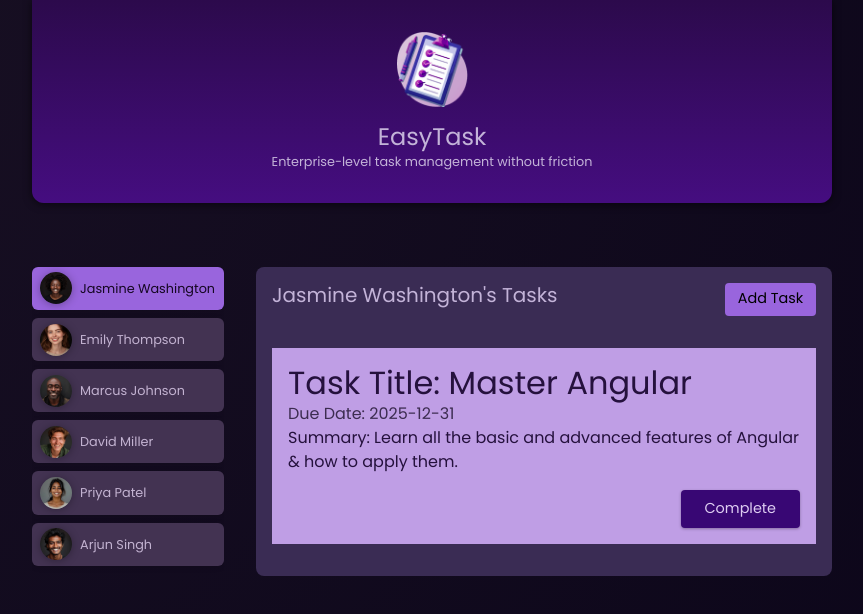
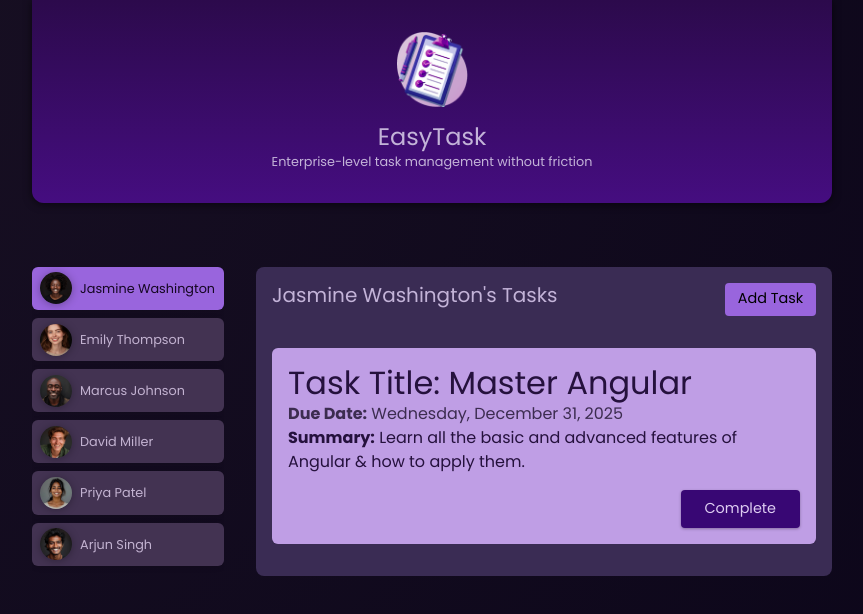
Before and after one commit to houh60/standalone-angular, an Angular app: page / in a window 1280 px wide. Both pictures are taken after a click on the button "Jasmine Washington". Shown: the top 614 px of the page, without its empty margins (208-1071 px from the left). Built offline with nearby package versions, Linux system fonts and the light colour scheme.

Commit message:
new changes

```diff
--- a/src/app/app.component.ts
+++ b/src/app/app.component.ts
@@ -4,7 +4,7 @@ import { UserComponent } from "./user/user.component";
 import { DUMMY_USERS } from './dummy-users';
 import { CommonModule } from '@angular/common';
 import { TasksComponent } from "./tasks/tasks.component";
-import { TaskService } from './task.service';
+import { TaskService } from './tasks/task.service';
 
 @Component({
   selector: 'app-root',
--- /dev/null
+++ b/src/app/shared/card/card.component.css
@@ -0,0 +1,5 @@
+div {
+  border-radius: 6px;
+  box-shadow: 0 1px 6px rgba(0, 0, 0, 0.1);
+  overflow: hidden;
+}
--- /dev/null
+++ b/src/app/shared/card/card.component.html
@@ -0,0 +1,3 @@
+<div>
+  <ng-content></ng-content>
+</div>
--- a/src/app/task.service.ts
+++ /dev/null
@@ -1,11 +0,0 @@
-import { Injectable } from '@angular/core';
-import { Subject } from 'rxjs';
-
-@Injectable({
-  providedIn: 'root'
-})
-export class TaskService {
-
-  taskInitialized = new Subject();
-  constructor() {}
-}
--- /dev/null
+++ b/src/app/tasks/task.service.ts
@@ -0,0 +1,60 @@
+import { Injectable } from '@angular/core';
+import { Subject } from 'rxjs';
+import { Task } from './task/task.model';
+
+@Injectable({
+  providedIn: 'root'
+})
+export class TaskService {
+
+  private tasks: Task[] = [
+    {
+      id: 't1',
+      userId: 'u1',
+      title: 'Master Angular',
+      summary: 'Learn all the basic and advanced features of Angular & how to apply them.',
+      dueDate: '2025-12-31',
+    },
+    {
+      id: 't2',
+      userId: 'u2',
+      title: 'Build first prototype',
+      summary: 'Build a first prototype of the online shop website',
+      dueDate: '2024-05-31',
+    },
+    {
+      id: 't3',
+      userId: 'u6',
+      title: 'Prepare issue template',
+      summary: 'Prepare and describe an issue template which will help with project management',
+      dueDate: '2024-06-15',
+    }
+  ];
+
+  taskInitialized = new Subject();
+  constructor() {}
+
+  getTasks() {
+    return this.tasks;
+  }
+
+  getUserTasks(userId: string) {
+    return this.tasks.filter((task) => task.userId === userId);
+  }
+
+  addTask(taskData: any, userId: string) {
+    const id = new Date().getTime().toString();
+    const task: Task = {
+      id: id,
+      userId: userId,
+      title: taskData.title,
+      summary: taskData.summary,
+      dueDate: taskData.dueDate
+    }
+    this.tasks.push(task);
+  }
+
+  removeTask(id: string) {
+    this.tasks = this.tasks.filter(task => task.id !== id);
+  }
+}
--- a/src/app/tasks/task/task.component.css
+++ b/src/app/tasks/task/task.component.css
@@ -6,6 +6,10 @@ article {
 
 h2 {
   margin: 0;
+}
+
+span {
+  font-weight: bold;
 }
 
 time {
--- a/src/app/tasks/task/task.component.html
+++ b/src/app/tasks/task/task.component.html
@@ -1,8 +1,10 @@
+<app-card>
   <article>
     <h2>Task Title: {{task.title}}</h2>
-  <time>Due Date: {{task.dueDate}}</time>
-  <p>Summary: {{task.summary}}</p>
+    <time><span>Due Date:</span> {{task.dueDate | date:'fullDate'}}</time>
+    <p><span>Summary:</span> {{task.summary}}</p>
     <p class="actions">
       <button (click)="onCompleteTask()">Complete</button>
     </p>
   </article>
+</app-card>
--- a/src/app/tasks/task/task.component.ts
+++ b/src/app/tasks/task/task.component.ts
@@ -1,12 +1,14 @@
 import { Component, EventEmitter, Input, Output } from '@angular/core';
 import { Task } from './task.model';
+import { CardComponent } from "../../shared/card/card.component";
+import { DatePipe } from '@angular/common';
 
 @Component({
   selector: 'app-task',
   standalone: true,
-  imports: [],
   templateUrl: './task.component.html',
-  styleUrl: './task.component.css'
+  styleUrl: './task.component.css',
+  imports: [CardComponent, DatePipe]
 })
 export class TaskComponent {
   @Input({ required: true }) task!: Task;
--- a/src/app/tasks/tasks.component.ts
+++ b/src/app/tasks/tasks.component.ts
@@ -4,7 +4,7 @@ import { TaskComponent } from "./task/task.component";
 import { User } from '../user/user.model';
 import { Task } from './task/task.model';
 import { TaskToAddComponent } from "./task-to-add/task-to-add.component";
-import { TaskService } from '../task.service';
+import { TaskService } from './task.service';
 
 @Component({
   selector: 'app-tasks',
@@ -16,33 +16,12 @@ import { TaskService } from '../task.service';
 export class TasksComponent implements OnInit {
   @Input({ required: true }) user!: User;
   addTask = false;
-  tasks: Task[] = [
-    {
-      id: 't1',
-      userId: 'u1',
-      title: 'Master Angular',
-      summary: 'Learn all the basic and advanced features of Angular & how to apply them.',
-      dueDate: '2025-12-31',
-    },
-    {
-      id: 't2',
-      userId: 'u2',
-      title: 'Build first prototype',
-      summary: 'Build a first prototype of the online shop website',
-      dueDate: '2024-05-31',
-    },
-    {
-      id: 't3',
-      userId: 'u6',
-      title: 'Prepare issue template',
-      summary: 'Prepare and describe an issue template which will help with project management',
-      dueDate: '2024-06-15',
-    }
-  ];
+  tasks!: Task[];
 
   constructor(private taskService: TaskService) {}
 
   ngOnInit(): void {
+    this.tasks = this.taskService.getTasks();
     this.taskService.taskInitialized.subscribe(
       addTaskInitialize => this.addTask = addTaskInitialize as boolean
     );
--- a/src/app/user/user.component.html
+++ b/src/app/user/user.component.html
@@ -1,6 +1,6 @@
-<div>
+<app-card>
   <button (click)="onSelectUser()" [class.active]="selected">
     <img [src]="imagePath" [alt]="user.name">
     <span>{{user.name}}</span>
   </button>
-</div>
+</app-card>
--- a/src/app/user/user.component.ts
+++ b/src/app/user/user.component.ts
@@ -1,12 +1,13 @@
 import { Component, EventEmitter, Input, Output, output } from '@angular/core';
 import { User } from './user.model';
+import { CardComponent } from "../shared/card/card.component";
 
 @Component({
   selector: 'app-user',
   standalone: true,
-  imports: [],
   templateUrl: './user.component.html',
-  styleUrl: './user.component.css'
+  styleUrl: './user.component.css',
+  imports: [CardComponent]
 })
 export class UserComponent {
 
```
Also changed, not shown: src/app/shared/card/card.component.ts (added, +12 -0 lines). Lines whose indentation alone changed are shown as unchanged.
